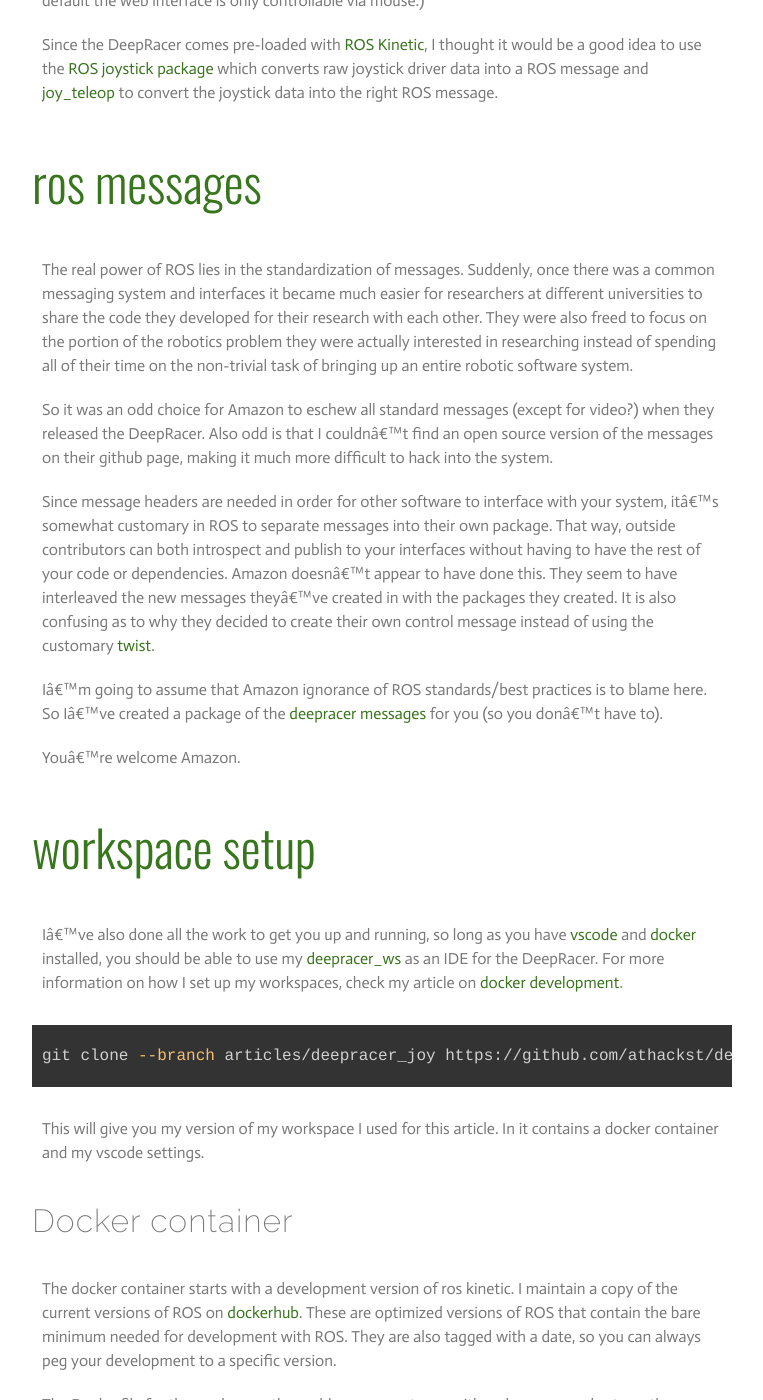
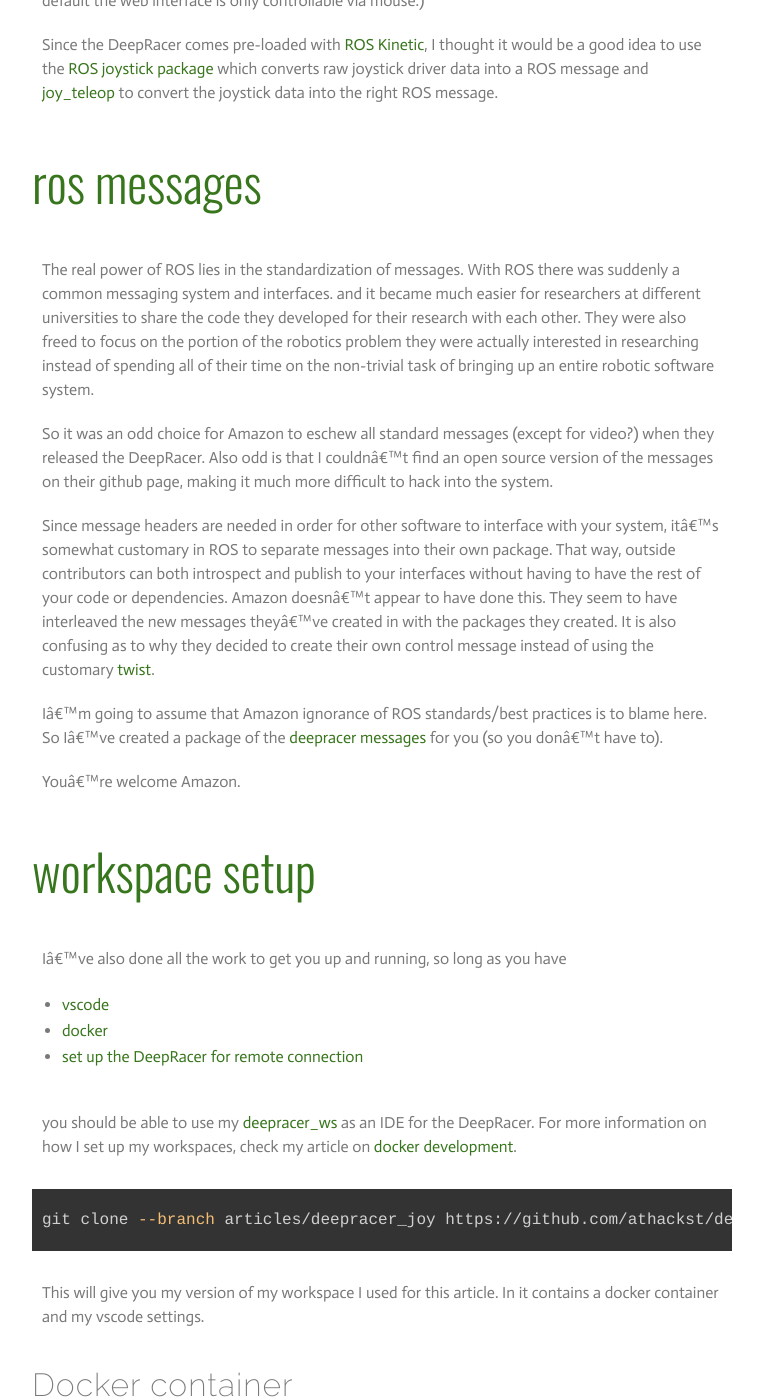
Before and after one commit to doytsujin/athackst.github.io, a Jekyll site: the page built from _articles/3_aws_deepracer_joy.md, in a window 1280 px wide and 1400 px high, scrolled down 768 px. Shown: the whole window, without its empty margins (258-1021 px from the left). Built offline with Jekyll 4.4.1, drawn with Linux system fonts in a browser that asks for light colours.

Commit message:
fixed wording

````diff
--- a/_articles/3_aws_deepracer_joy.md
+++ b/_articles/3_aws_deepracer_joy.md
@@ -11,7 +11,7 @@
 
 ## ROS Messages
 
-The real power of ROS lies in the standardization of messages.  Suddenly, once there was a common messaging system and interfaces it became much easier for researchers at different universities to share the code they developed for their research with each other.  They were also freed to focus on the portion of the robotics problem they were actually interested in researching instead of spending all of their time on the non-trivial task of bringing up an entire robotic software system.
+The real power of ROS lies in the standardization of messages.  With ROS there was suddenly a common messaging system and interfaces. and it became much easier for researchers at different universities to share the code they developed for their research with each other.  They were also freed to focus on the portion of the robotics problem they were actually interested in researching instead of spending all of their time on the non-trivial task of bringing up an entire robotic software system.
 
 So it was an odd choice for Amazon to eschew all standard messages (except for video?) when they released the DeepRacer.  Also odd is that I couldn't find an open source version of the messages on their github page, making it much more difficult to hack into the system.
 
@@ -23,7 +23,13 @@
 
 ## Workspace setup
 
-I've also done all the work to get you up and running, so long as you have [vscode](https://code.visualstudio.com/) and [docker](https://www.docker.com/products/container-runtime) installed, you should be able to use my [deepracer_ws](https://github.com/athackst/deepracer_ws) as an IDE for the DeepRacer.  For more information on how I set up my workspaces, check my article on [docker development](/articles/docker_development.html).
+I've also done all the work to get you up and running, so long as you have
+
+* [vscode](https://code.visualstudio.com/)
+* [docker](https://www.docker.com/products/container-runtime)
+* [set up the DeepRacer for remote connection](articles/../2_aws_deepracer_software.html)
+
+you should be able to use my [deepracer_ws](https://github.com/athackst/deepracer_ws) as an IDE for the DeepRacer.  For more information on how I set up my workspaces, check my article on [docker development](/articles/docker_development.html).
 
 ```bash
 git clone --branch articles/deepracer_joy https://github.com/athackst/deepracer_ws.git
````
